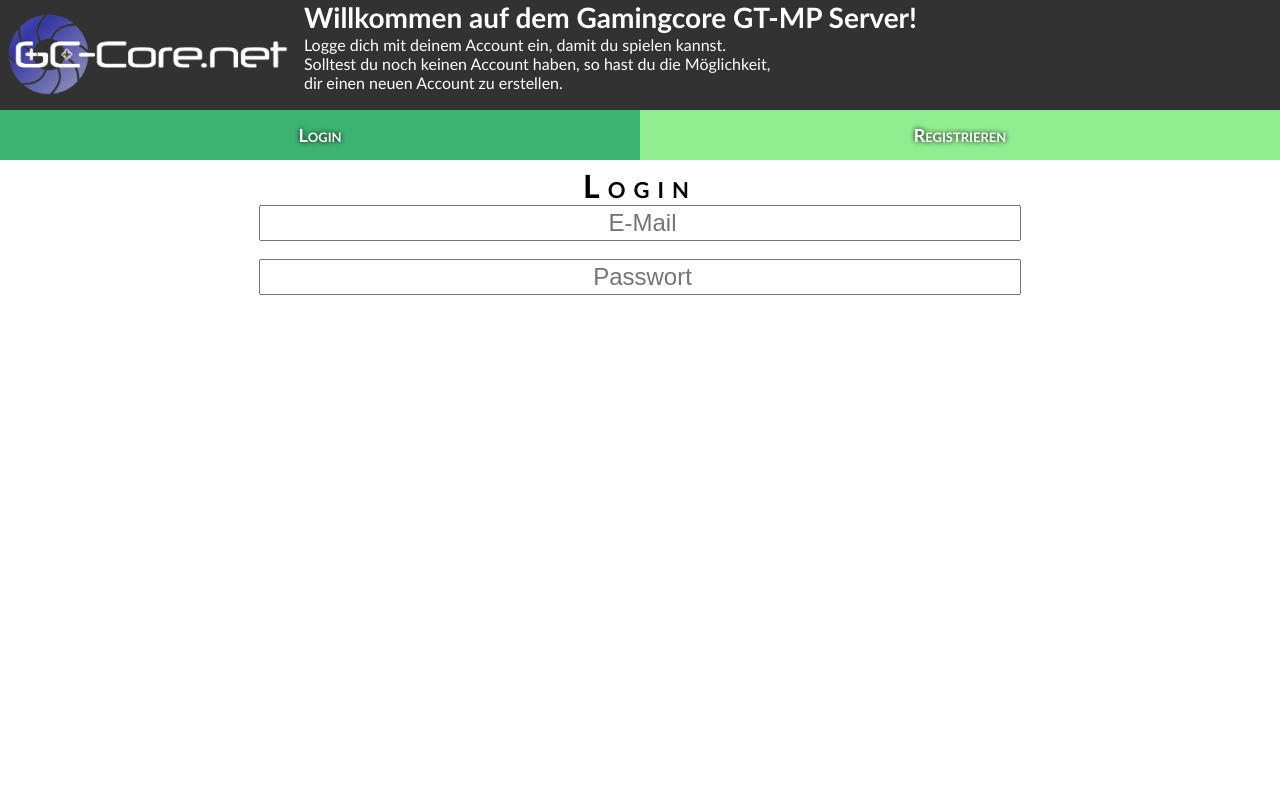
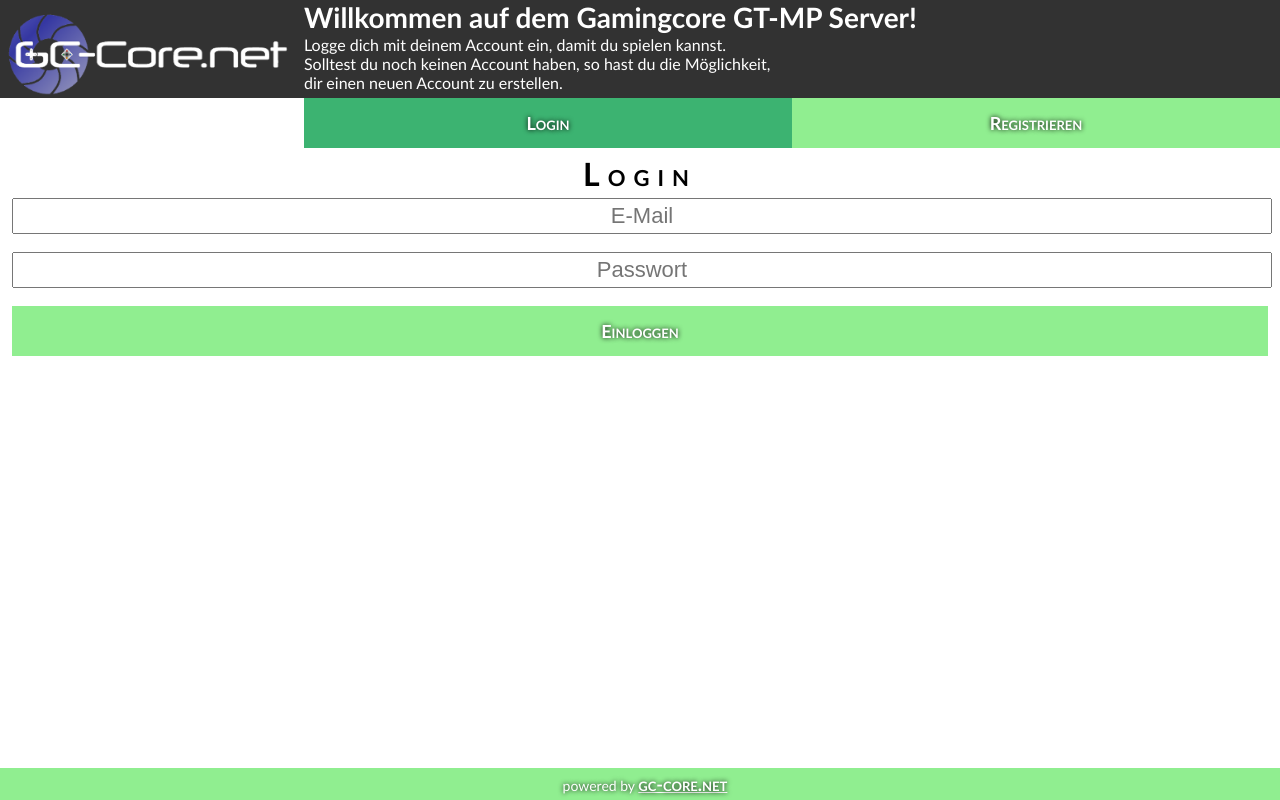
Before and after one commit to chArry97/GC-Core-GT-MP-Project, a plain HTML site: page resources/gamingcorerpg/web/start.html in a window 1280 px wide. Drawn offline with Linux system fonts and the light colour scheme.

Commit message:
Änderungen am Login

```diff
--- a/resources/gamingcorerpg/meta.xml
+++ b/resources/gamingcorerpg/meta.xml
@@ -6,6 +6,7 @@
 
 	<!--Database-->
 	<script src="/database/Database.cs" type="server" lang="csharp" />
+	<script src="/login/client_login.js" type="client" lang="javascript" />
 
 	<!--Web-->
 	<file src="/web/start.html" />
--- a/resources/gamingcorerpg/web/start.html
+++ b/resources/gamingcorerpg/web/start.html
@@ -23,14 +23,23 @@
 	<div id="Login" class="tabcontent">
 		<form onsubmit="login();">
 			<h4 class="headline">Login</h4>
-			<input class="inputfield" type="text" name="email" placeholder="E-Mail" required checked><br>
-			<input class="inputfield" type="password" name="pw" placeholder="Passwort"><br>
+			<input class="inputfield" type="text" id="email" placeholder="E-Mail" required checked><br>
+			<input class="inputfield" type="password" id="pw" placeholder="Passwort" required checked><br>
+			<button class="inputbutton" type="submit">Einloggen<br>
 		</form>
 	</div>
 	<div id="Registrieren" class="tabcontent">
-		Registrieren-Tab
+		<form onsubmit="register();">
+			<h4 class="headline">Registrieren</h4>
+			<input class="inputfield" type="text" id="regemail" placeholder="E-Mail" required checked><br>
+			<input class="inputfield" type="password" id="regpw" placeholder="Passwort" required checked><br>
+			<input class="inputfield" type="password" id="regpwrepeated" placeholder="Passwort wiederholen" required checked><br>
+			<button class="inputbutton" type="submit">Registrieren<br>
+		</form>
 	</div>
-
+	<div class="footer">
+		<p class="footertext">powered by <a href="http://www.gc-core.net">gc-core.net</a></p>
+	</div>
 </body>
 
 <script>
@@ -52,6 +61,11 @@
 		document.getElementById(tabName).style.display = "block";
 		evt.currentTarget.className += " active";
 	}
+
+	function login() {
+		var email = $("#email").val();
+		var pw = $("#pw").val();
+	}
 </script>
 
 </html>
--- a/resources/gamingcorerpg/web/styles/styles.css
+++ b/resources/gamingcorerpg/web/styles/styles.css
@@ -5,7 +5,7 @@
 
 .header {
 	background-color: #323232;
-	height: 110px;
+	padding-bottom: 5px;
 }
 
 .welcome {
@@ -78,15 +78,67 @@
 	letter-spacing: 8px;
 	font-variant: small-caps;
 	text-align: center;
+	padding-bottom: 5px;
 }
 
 .inputfield {
 	height: 32px;
 	margin-top: 8px;
-	font-size: 24px;
-	padding-left: 5px;
+	font-size: 22px;
 	display: block;
 	margin: auto;
-	width: 60%;
+	width: 100%;
 	text-align: center;
 }
+
+.inputbutton {
+	background-color: LightGreen;
+	float: center;
+	border: none;
+	outline: none;
+	cursor: pointer;
+	padding: 14px 16px;
+	transition: 0.3s;
+	color: White;
+	font-family: calibri;
+	font-size: 18px;
+	font-weight: bold;
+	font-variant: small-caps;
+	text-shadow: 0 0 5px black;
+	width: 100%;
+	display: block;
+}
+
+.inputbutton:hover {
+	background-color: PaleGreen;
+}
+
+.inputbutton:active {
+	background-color: MediumSeaGreen;
+}
+
+.footer {
+	position: fixed;
+	left: 0px;
+	bottom: 0px;
+	width: 100%;
+	background-color: LightGreen;
+	text-align: center;
+	padding: 5px;
+}
+
+.footertext {
+	font-family: Calibri;
+	color: White;
+	font-size: 14px;
+	text-shadow: 0 0 5px black;
+}
+
+a {
+	font-family: Calibri;
+	font-variant: small-caps;
+	font-weight: bold;
+	color: White;
+	font-size: 18px;
+	text-shadow: 0 0 5px black;
+}
```
Also changed, not shown: resources/gamingcorerpg/login/client_login.js (added, +19 -0 lines).
